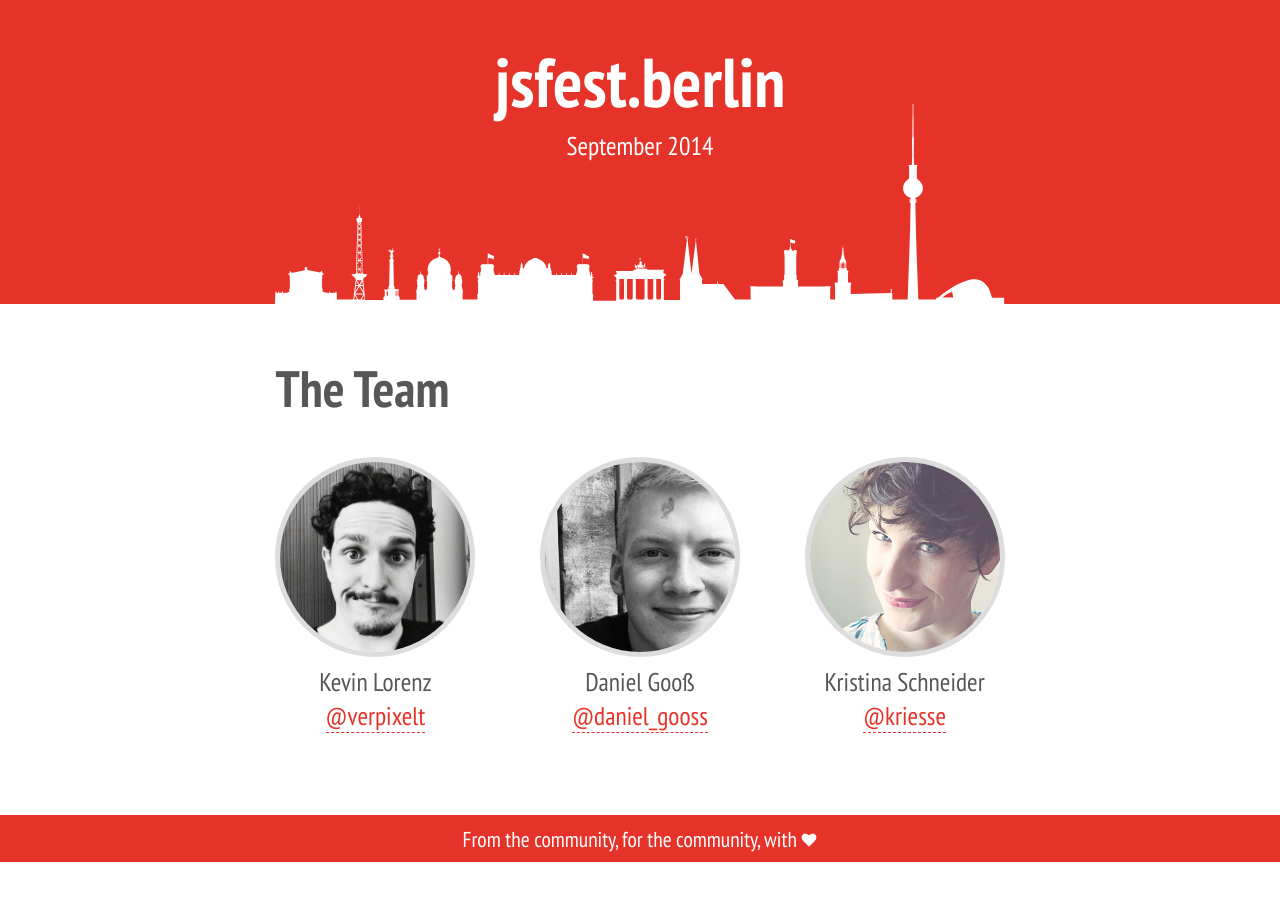
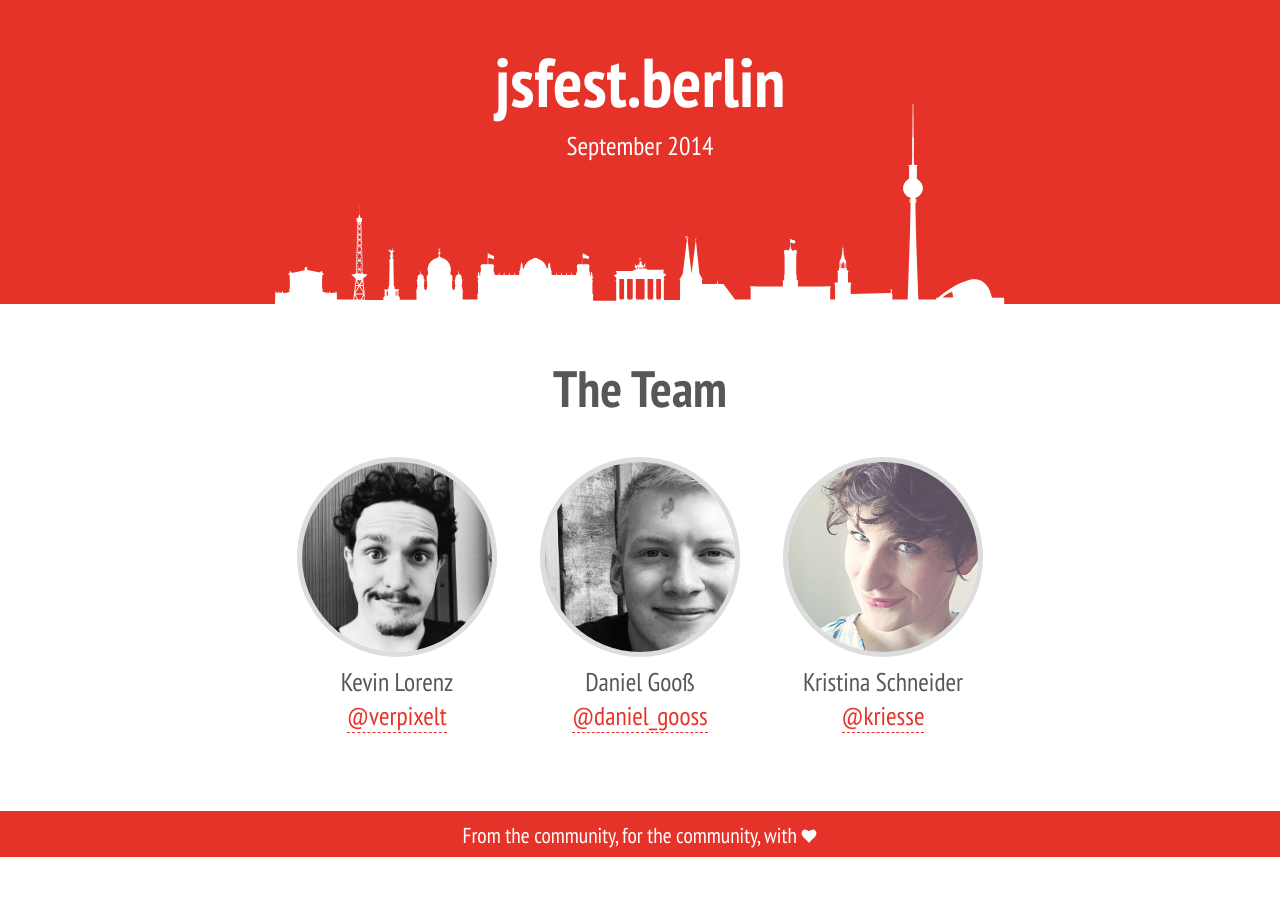
Before and after one commit to rmehner/jsfest.berlin, a Jekyll site: the page built from team/index.md, in a window 1280 px wide. Built offline with Jekyll 4.4.1, drawn with Linux system fonts in a browser that asks for light colours.

Commit message:
Add a bit flexbox magic for alignment

```diff
--- a/css/style.css
+++ b/css/style.css
@@ -388,10 +388,10 @@
 
 .page_header {
   position: relative;
-  background: linear-gradient(0deg, white 2px, #e6332a 2px, #e6332a 100%); }
+  background: linear-gradient(0deg, #fff 2px, #E6332A 2px, #E6332A 100%); }
   .page_header .site-title {
     display: block;
-    color: white;
+    color: #fff;
     text-decoration: none;
     text-align: center;
     overflow: hidden;
@@ -411,7 +411,7 @@
     display: block;
     width: 100%;
     height: 100%;
-    fill: white; }
+    fill: #fff; }
 
 .page_footer {
   font-size: .842105263em;
@@ -431,7 +431,7 @@
     .page_content {
       padding: 3rem 0; } }
   .page_content a {
-    color: #e6332a;
+    color: #E6332A;
     border-bottom: 1px dashed currentColor;
     text-decoration: none; }
 
@@ -443,7 +443,7 @@
   margin-bottom: 1.5rem;
   list-style: none; }
   .eventlist-element:hover .eventlist-element__bullets, .eventlist-element:hover .eventlist-element__bullets:before, .eventlist-element:hover .eventlist-element__bullets:after {
-    background-color: #e6332a; }
+    background-color: #E6332A; }
   @media screen and (min-width: 21.05263em) {
     .eventlist-element {
       margin-bottom: 2rem; } }
@@ -499,7 +499,7 @@
   display: block;
   font-size: 1.4em;
   margin-bottom: .3rem;
-  color: #e6332a; }
+  color: #E6332A; }
 
 .eventlist-element__venue,
 .eventlist-element__time {
@@ -548,14 +548,26 @@
   padding: 0;
   margin: 0;
   list-style: none;
-  text-align: justify; }
-  .teamlist::after {
-    content: '';
-    display: inline-block;
-    width: 100%; }
+  text-align: center;
+  display: -webkit-box;
+  display: -webkit-flex;
+  display: -ms-flexbox;
+  display: flex;
+  -webkit-box-orient: horizontal;
+  -webkit-box-direction: normal;
+  -webkit-flex-direction: row;
+  -ms-flex-direction: row;
+  flex-direction: row;
+  -webkit-justify-content: space-around;
+  -ms-flex-pack: distribute;
+  justify-content: space-around;
+  -webkit-flex-wrap: wrap;
+  -ms-flex-wrap: wrap;
+  flex-wrap: wrap; }
   .teamlist li {
     display: inline-block;
-    text-align: center; }
+    text-align: center;
+    margin-bottom: 1.875rem; }
   .teamlist figure {
     margin: 0; }
   .teamlist figcaption p {
@@ -563,7 +575,14 @@
   .teamlist img {
     border: 5px solid #ddd;
     max-width: 200px;
-    border-radius: 50%; }
+    border-radius: 50%;
+    width: 75%; }
+    @media screen and (min-width: 28.125em) {
+      .teamlist img {
+        width: 100%; } }
+
+#the-team {
+  text-align: center; }
 
 .charity_coding .button {
   text-align: center; }
@@ -582,8 +601,8 @@
   box-sizing: inherit; }
 
 .page_footer {
-  background-color: #e6332a;
-  color: white; }
+  background-color: #E6332A;
+  color: #fff; }
   .page_footer .heart {
     position: relative;
     display: inline-block;
@@ -635,3 +654,5 @@
     .intro {
       margin: 0 auto 3rem;
       max-width: 17.777777778em; } }
+
+/*# sourceMappingURL=style.css.map */
```
Also changed, not shown: scss/_team.scss (+30 -11 lines).
